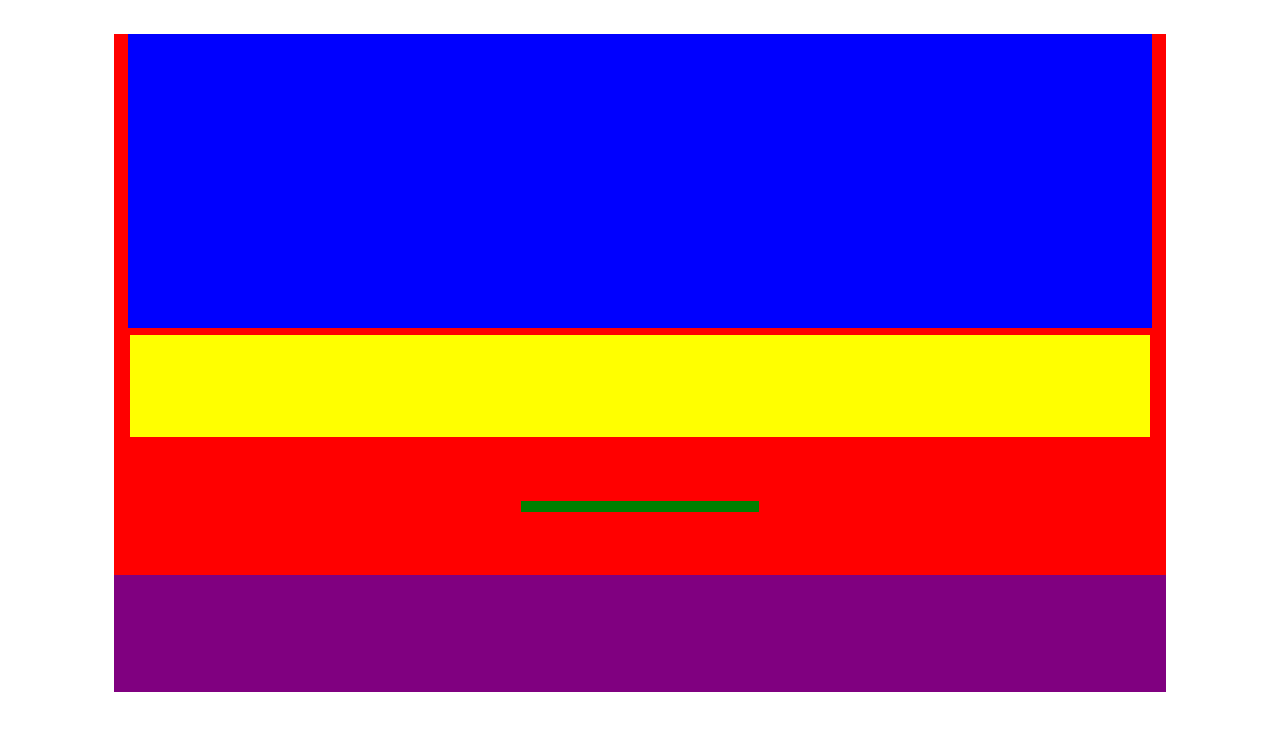
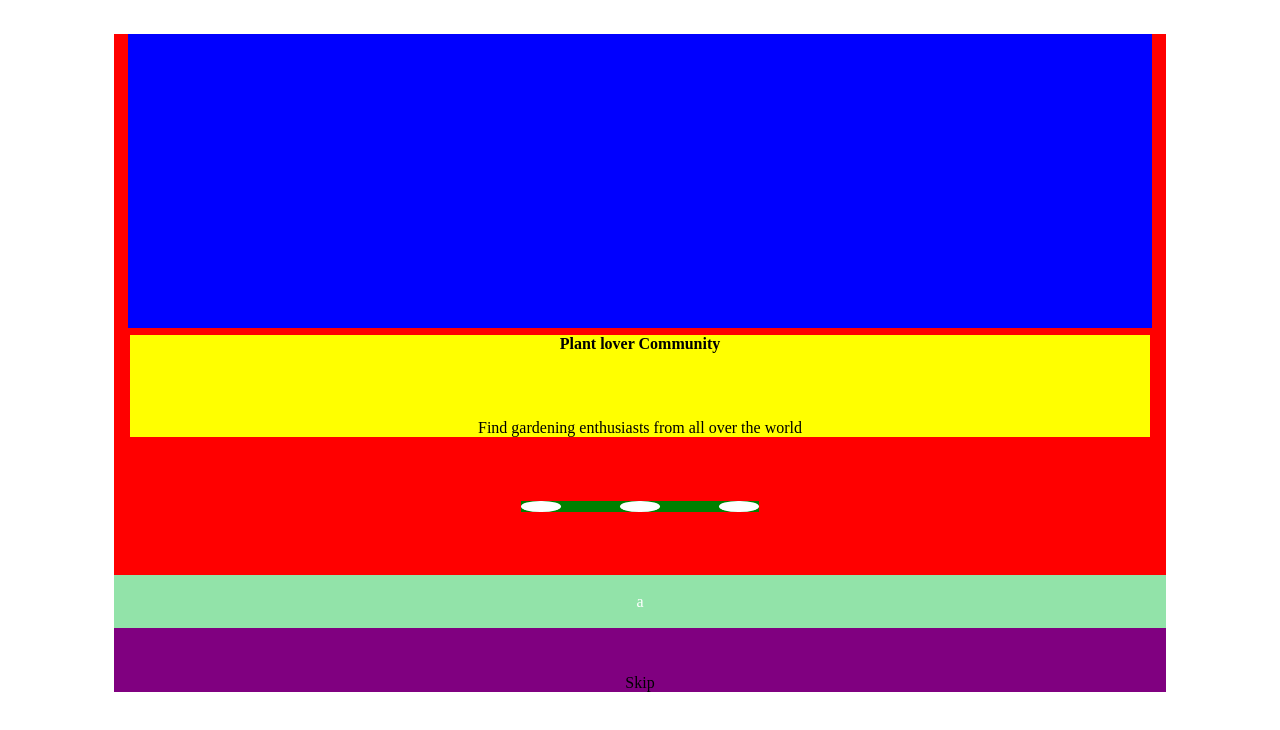
Before and after one commit to jonathan010603/Project-Onboarding, a plain HTML site: page index.html in a window 1280 px wide. Drawn offline with Linux system fonts and the light colour scheme; a web font is replaced by a local one.

Commit message:
build (Created objects for storing pages data): a
Added the texts to objects in a JavaScript array. I'm going to use the text as the array index changes.

```diff
--- a/index.html
+++ b/index.html
@@ -11,9 +11,19 @@
         <main>
             <section class="content">
                 <div class="image"></div>
-                <div class="text"></div>
-                <div class="pagination"></div>
-                <div class="buttons"></div>
+                <div class="text">
+                    <span class="title"></span>
+                    <span class="subtitle"></span>
+                </div>
+                <div class="pagination">
+                    <span class="point"></span>
+                    <span class="point"></span>
+                    <span class="point"></span>
+                </div>
+                <div class="buttons">
+                    <div class="next">a</div>
+                    <span class="skip">Skip</span>
+                </div>
             </section>
         </main>
         <script src="./script.js"></script>
--- a/script.js
+++ b/script.js
@@ -0,0 +1,23 @@
+let title = document.querySelector(".title");
+let subtitle = document.querySelector(".subtitle");
+let page = 0;
+
+const data = [
+    {
+        title: "<b>Plant lover Community</b>",
+        subtitle: "Find gardening enthusiasts from all over the world"
+    },
+
+    {
+        title: "<b>Get fast & safe delivery</b>",
+        subtitle: "Get good quality products for your plants"
+    },
+
+    {
+        title: "<b>Buy & Sell Tools</b>",
+        subtitle: "Buy & sell good quality products for your beautiful plants"
+    },
+]
+
+title.innerHTML = data[page].title;
+subtitle.innerHTML = data[page].subtitle;
--- a/scss/_variables.scss
+++ b/scss/_variables.scss
@@ -0,0 +1,2 @@
+/* Colors */
+$primary: #92E3A9;
--- a/styles.scss
+++ b/styles.scss
@@ -1,7 +1,14 @@
 @import './scss/_mixins.scss';
 @import './scss/_variables.scss';
 
+@font-face {
+    font-family: 'Poppins';
+    font-style: normal;
+    src: url('https://fonts.gstatic.com/s/poppins/v20/pxiEyp8kv8JHgFVrJJfecg.woff2') format('woff2');
+  }
+
 body, html {
+    font-family: 'poppins';
     margin: 0;
     padding: 0;
 }
@@ -25,18 +32,36 @@ main {
 
 .text {
     @include size(97.0779%, 15.4191%);
+    @include flex(center, space-between, column);
+    text-align: center;
     margin-top: 7px;
     background-color: yellow;
 }
 
 .pagination {
     @include size(22.7272%, 1.7964%);
+    @include flex(center, space-between, row);
     margin-top: 64px;
     background-color: green;
+
+    .point {
+        @include size(17.1428%, 100%);
+        border-radius: 50%;
+        background-color: white
+    }
 }
 
 .buttons {
     @include size(100%, 17.8143%);
+    @include flex(center, space-between, column);
     margin-top: 63px;
     background-color: purple;
 }
+
+.next {
+    @include size(100%, 45.3781%);
+    @include flex(center, center, column);
+    text-align: center;
+    color: white;
+    background-color: $primary;
+}
```
Also changed, not shown: img/page1.svg (added), img/page2.svg (added), img/page3.svg (added), styles.css, 1 other file.
